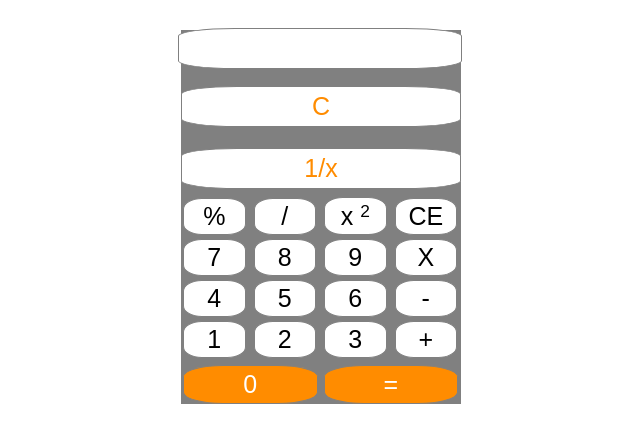
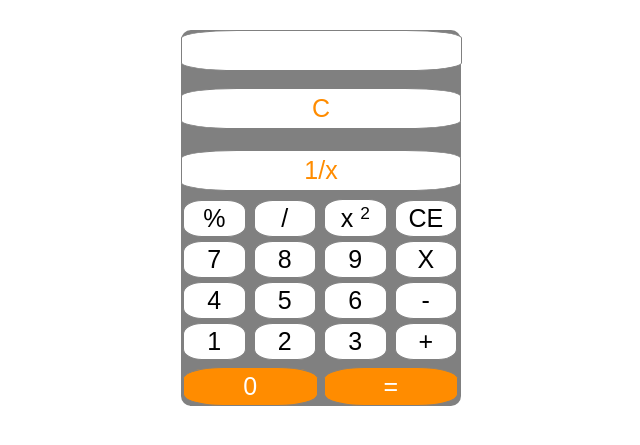
Before and after one commit to faisalfarooq1126/Calculator-App, a plain HTML site: page index.html in a window 1280 px wide. Shown: the part 95-540 px from the top of the page, without its empty margins (319-959 px from the left). Drawn offline with Linux system fonts and the light colour scheme.

Commit message:
create a file

```diff
--- a/style.css
+++ b/style.css
@@ -3,10 +3,15 @@
   /* border: 3px groove grey; */
   width: 280px;
   margin: 0 auto;
+  padding-top: 2px;
+  border-radius: 10px;
+
 }
 
 .result {
-  width: 97%;
+  width: 95.9%;
+  border: none;
+  outline: none;
   border: 1px solid gray;
   border-radius: 20%;
   position: relative;
@@ -14,7 +19,6 @@
   background-color: white;
   color: black;
   padding: 5px;
-  right: 3px;
   font-size: 25px;
 
 
```
